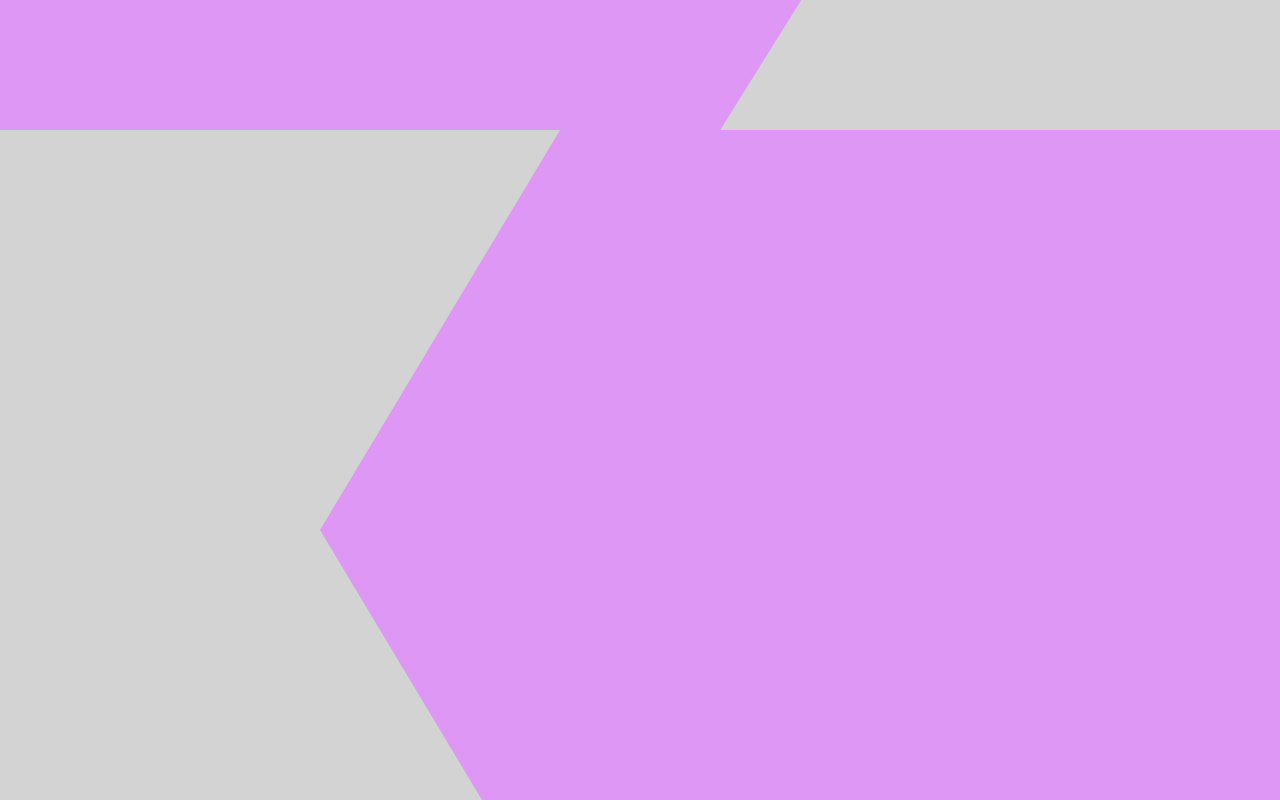
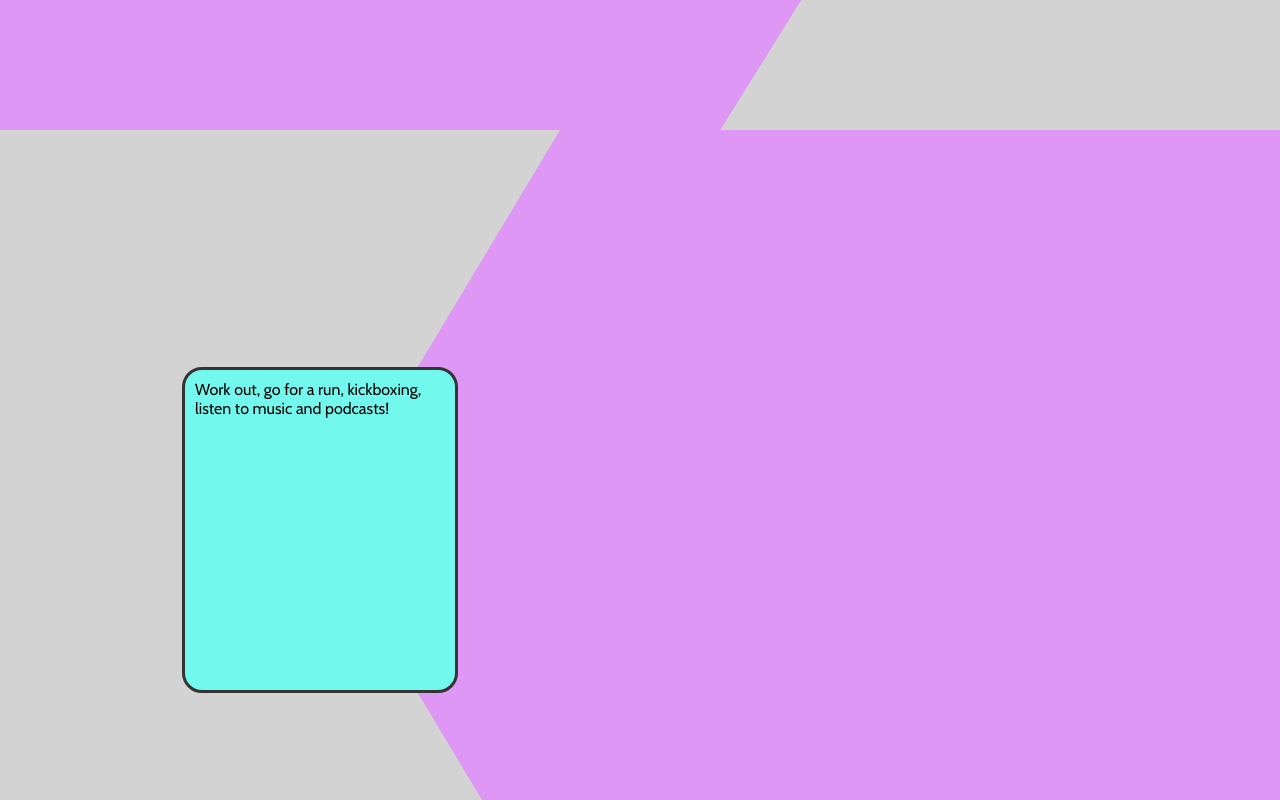
Before and after one commit to jesspesale/portfolio-site, a React (Create React App) app: page / in a window 1280 px wide. Shown: the part 700-1500 px from the top of the page. Built offline with nearby package versions, Linux system fonts and the light colour scheme.

Commit message:
added small box in about section - need to fix

```diff
--- a/src/components/Navbar/Navbar.css
+++ b/src/components/Navbar/Navbar.css
@@ -3,7 +3,7 @@
     height: 70px;
     background-color: rgb(192, 191, 191);
     position:fixed;
-    z-index: 1;
+    z-index: 2;
     top: 0;
     /* border-bottom: 2px; */
 }
--- a/src/components/about/about.css
+++ b/src/components/about/about.css
@@ -2,10 +2,17 @@
   /* background-color: lightblue; */
   height: 100vh;
   margin-top: 50px;
+  display: flex;
+  align-items: center;
 }
 
 .a-left{
-    flex: 1;
+  flex: 1;
+  display: flex;
+  align-items: center;
+  justify-content: center;
+  /* position: relative; */
+  height: 100%;
 }
 
 .a-right{
@@ -23,3 +30,27 @@ clip-path: polygon(25% 0%, 100% 0%, 100% 100%, 25% 100%, 0% 50%);
     top: 0;
     right: 0;
 }
+
+.a-card-bg{
+    position: absolute;
+    top: 50px;
+    left: 50px;
+    background-color: rgb(5, 4, 4);
+}
+
+.a-text{
+    position: relative;
+    width: 100%;
+}
+
+.a-card{
+    margin-top: -50px;
+    width: 250px;
+    height: 300px;
+    border-radius: 20px;
+    border: 3px solid rgb(53, 51, 51);
+    margin: 5px 5px;
+    background-color: rgb(115, 248, 237);
+    padding: 10px;
+    z-index: 1;
+}
--- a/src/components/about/about.jsx
+++ b/src/components/about/about.jsx
@@ -4,9 +4,11 @@ const About = () => {
   return (
     <div className="about" id="about">
       <div className="a-left">
-        <div className="a-card bg"></div>
+        <div className="a-card-bg"></div>
         <div className="a-card">
-
+          <p className="a-text">
+            Work out, go for a run, kickboxing, listen to music and podcasts!
+          </p>
         </div>
       </div>
       <div className="a-right">
```
